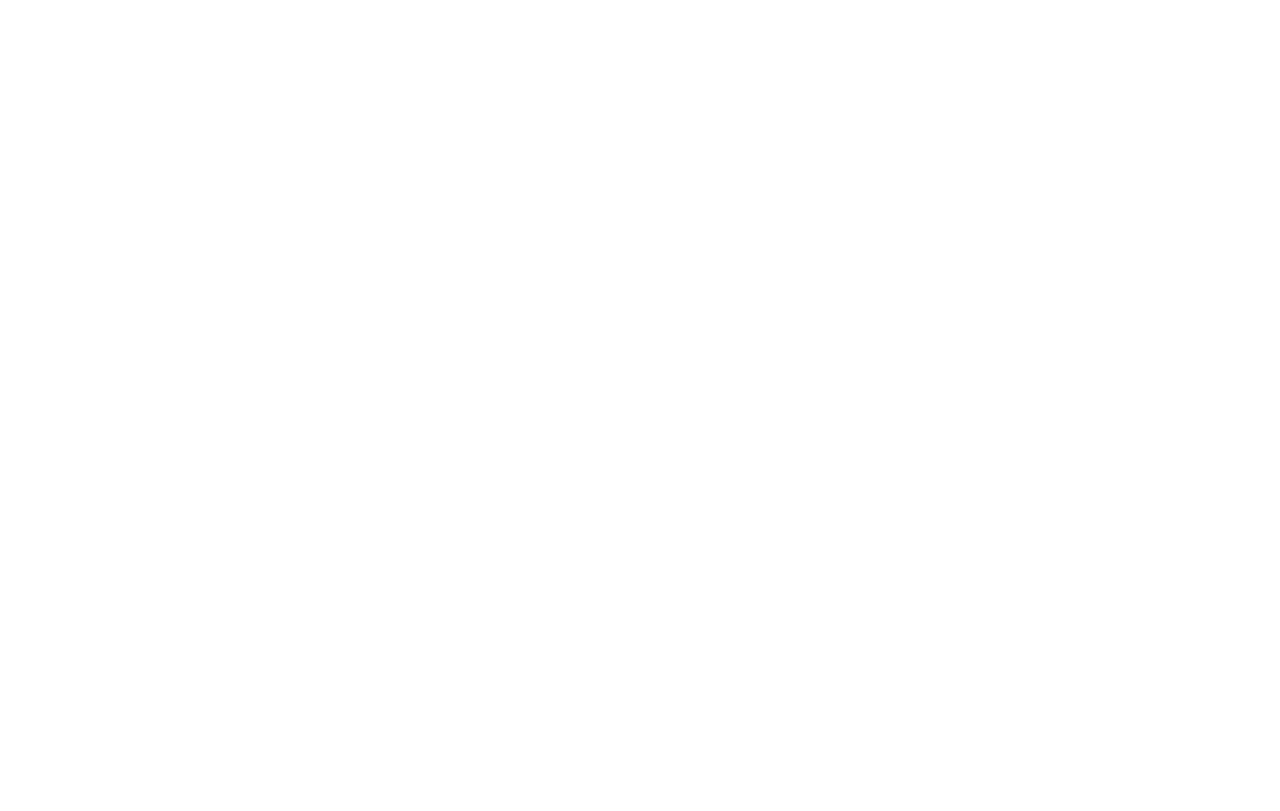
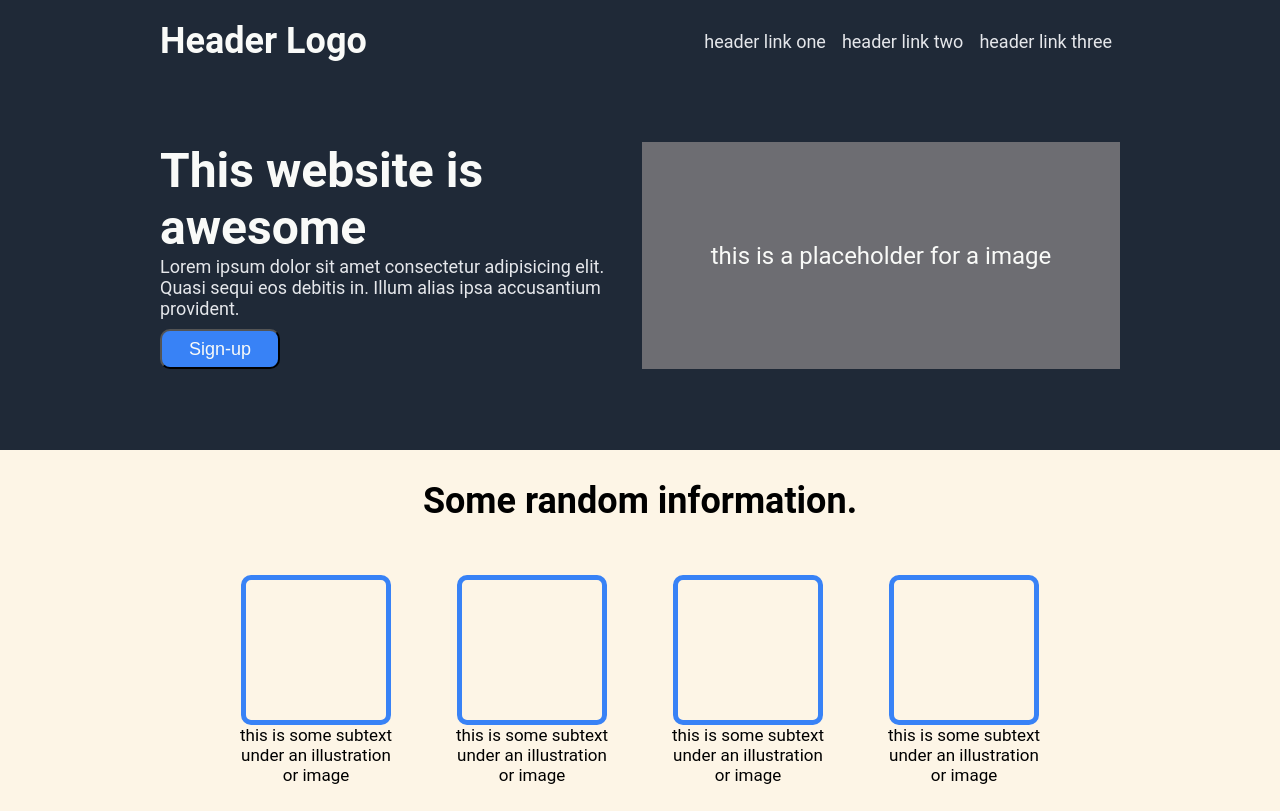
Before and after one commit to clivepato93/odinProject, a plain HTML site: page landingpage/index.html in a window 1280 px wide. Shown: the top 811 px of the page. Drawn offline with Linux system fonts and the light colour scheme.

Commit message:
landing page done

```diff
--- a/landingpage/index.html
+++ b/landingpage/index.html
@@ -4,9 +4,69 @@
     <meta charset="UTF-8">
     <meta http-equiv="X-UA-Compatible" content="IE=edge">
     <meta name="viewport" content="width=device-width, initial-scale=1.0">
+    <link rel="stylesheet" href="style.css">
     <title>Document</title>
 </head>
 <body>
+    <section class="container">
+        <section class="header">
+            <section class="smallercontain">
+            <section class="nav-bar">
+                <h2>Header Logo</h2>
+                <section class="nav-links">
+                    <ul>
+                        <li class="nav-link">header link one</li>
+                        <li class="nav-link">header link two</li>
+                        <li class="nav-link">header link three</li>
+                    </ul>
+                </section>
+            </section>
+            <!---->
+            <section class="info">
+                <section class="text">
+                    <h1>This website is awesome</h1>
+                    <p>Lorem ipsum dolor sit amet consectetur adipisicing elit. Quasi sequi eos debitis in. Illum alias ipsa accusantium provident.</p>
+                    <button class="sign-up">Sign-up</button>
+                </section>
+                    <div class="rect">this is a placeholder for a image</div>
+            </section>
 
+        </section>
+        </section>
+        <section class="main">
+            <section class="smallercontain">
+
+                <h2>Some random information.</h2>
+                    <ul class="squares">
+                        <li class="square"><div class="blue"></div> <p> this is some subtext under an illustration or image</p></li>
+                        <li class="square"><div class="blue"></div> <p> this is some subtext under an illustration or image</p></li>
+                        <li class="square"><div class="blue"></div> <p> this is some subtext under an illustration or image</p></li>
+                        <li class="square"><div class="blue"></div> <p> this is some subtext under an illustration or image</p></li>
+                    </ul>
+                </section>
+        </section>
+        <section class="quote">
+            <section class="smallercontain">
+                <p>Lorem ipsum dolor sit amet consectetur adipisicing elit. Nisi non aperiam nihil iure alias sequi ut accusamus? Ducimus quibusdam officiis ut esse cum beatae molestiae. Adipisci debitis omnis unde minus.</p>
+                    <h3 class="thor">-Thor God of Thunder</h3>
+                </section>
+        </section>
+        <footer>
+            <section class="smallercontain">
+            <div class="bottom-sign-up">
+
+                <div class="row"><div class="col">
+                <p class="call">Call to action! It's time!</p>
+                 Sign up for our product by clicking that button right over there!</div>
+                <button class='sign-up'>Sign Up!</button>
+                </div>
+
+            </section>
+            <section class="end">Copyright The Odin Project</section>
+        </footer>
+            <!---->
+        </section>
+        </section>
+    </section>
 </body>
 </html>
--- a/landingpage/style.css
+++ b/landingpage/style.css
@@ -0,0 +1,219 @@
+*{
+    margin: 0;
+    padding: 0;
+}
+
+:root{
+    --dark-Bg-Color:#1F2937;
+    --hero-secondary-main:#F9FAF8;
+    --hero-secondary-text:#E5E7EB;
+    --button-colour:#3882F6;
+    --grey-quote-bg:#E5E7EB;
+    --grey-quote-text:#1F2937;
+}
+
+body{
+    background-color:oldlace;
+    font-family: Roboto, Oxygen, Ubuntu, Cantarell, 'Open Sans', 'Helvetica Neue', sans-serif;
+}
+
+.container{
+    margin:0 auto;
+
+
+}
+
+.header{
+    color: var(--hero-secondary-main);
+    background-color:var(--dark-Bg-Color) ;
+}
+
+.smallercontain{
+    width: 1000px;
+    height: 450px;
+    margin: 0 auto;
+    font-size: 24px;
+}
+
+.smallercontain h1{
+    font-size: 30px;
+}
+
+.nav-bar{
+
+    padding: 20px;
+    /* width: 1000px; */
+    display: flex;
+    justify-content: space-between;
+    align-items:center;
+}
+
+ul{
+    /* margin-right: 15px; */
+    display: flex;
+    color: var(--hero-secondary-text);
+    list-style: none;
+    font-size: 18px;
+}
+
+li{
+    padding: 8px;
+    /* flex:0 1 auto; */
+}
+
+.info{
+    margin:40px auto;
+    padding: 20px;
+    display: flex;
+    justify-content: space-around;
+}
+
+.text{
+    width:500px;
+    margin-right: 20px;
+
+}
+
+.text h1{
+    font-size: 48px;
+}
+
+.text p{
+    font-size: 18px;
+    color: var(--hero-secondary-text);
+}
+
+.sign-up{
+    font-size: 18px;
+    margin-top: 10px;
+    width:120px;
+    height:40px;
+    border-radius: 10px;
+    background-color: var(--button-colour);
+    color: var(--hero-secondary-main);
+}
+
+.rect{
+    padding: 8px;
+    width:500px;
+    /* height:235px; */
+    background-color: rgb(109, 109, 114);
+    display: flex;
+    justify-content: center;
+    align-items: center;
+}
+
+.main .smallercontain{
+    display:flex;
+    flex-direction: column;
+    /* justify-content: center; */
+    align-items: center;
+    /* margin: 20px 0px 20px 0px; */
+}
+
+.main .smallercontain h2{
+    margin: 30px 0;
+}
+
+.square{
+    /* padding: 20px; */
+    display: flex;
+    flex-direction: column;
+    justify-content: center;
+    width: 160px;
+    height: 240px;
+
+    margin: 0 20px;
+    align-items: center;
+    text-align: center;
+    font-size: 17px;
+    color: black;
+}
+
+.blue{
+    width: 140px;
+    height: 140px;
+    border: 5px solid var(--button-colour);
+    border-radius: 10px;
+    /* margin: 0 20px; */
+}
+
+.quote{
+    /* display: flex; */
+    background-color: var(--grey-quote-bg);
+    color: var(--grey-quote-text);
+}
+
+.quote .smallercontain{
+    width:810px;
+    font-size: 36px;
+    display: flex;
+    flex-direction: column;
+    justify-content: center;
+    font-style: italic;
+    font-weight: 200;
+    padding: 10px;
+    /* text-align: right; */
+}
+
+.thor{
+    margin-top: 20px ;
+    padding-right: 20px;
+    align-self: flex-end;
+    font-style: normal;
+    font-size: 30px;
+}
+footer .smallercontain{
+    padding: 80px;
+    display: flex;
+    justify-content: center;
+    align-items: center;
+
+}
+
+.bottom-sign-up{
+    display: flex;
+    flex-direction: column;
+    justify-content: center;
+
+    background-color: var(--button-colour);
+    color: whitesmoke;
+    width: 1000px;
+    height:150px;
+    padding: 40px 60px;
+    /* margin:100px auto; */
+}
+
+
+
+.row{
+/* border: 1px solid pink; */
+    width: 820px;
+    height: 40px;
+    margin-top: -10px;
+    font-size: 16px;
+    display: flex;
+    align-items: center;
+    justify-content: space-between;
+    /* padding-bottom: 10px; */
+}
+
+.call{
+    font-size: 21px;
+    font-weight: bold;
+}
+
+.row .sign-up{
+    margin-top: 0px;
+}
+
+.end{
+    background-color: var(--dark-Bg-Color);
+    height: 100px;
+    width: 100%;
+    display: flex;
+    justify-content: center;
+    align-items: center;
+    color: whitesmoke;
+    font-size: 18px;
+}
```
Also changed, not shown: index.html (deleted, +0 -22 lines), landingpage/layout_for_landing.png (added), 1 other file.
